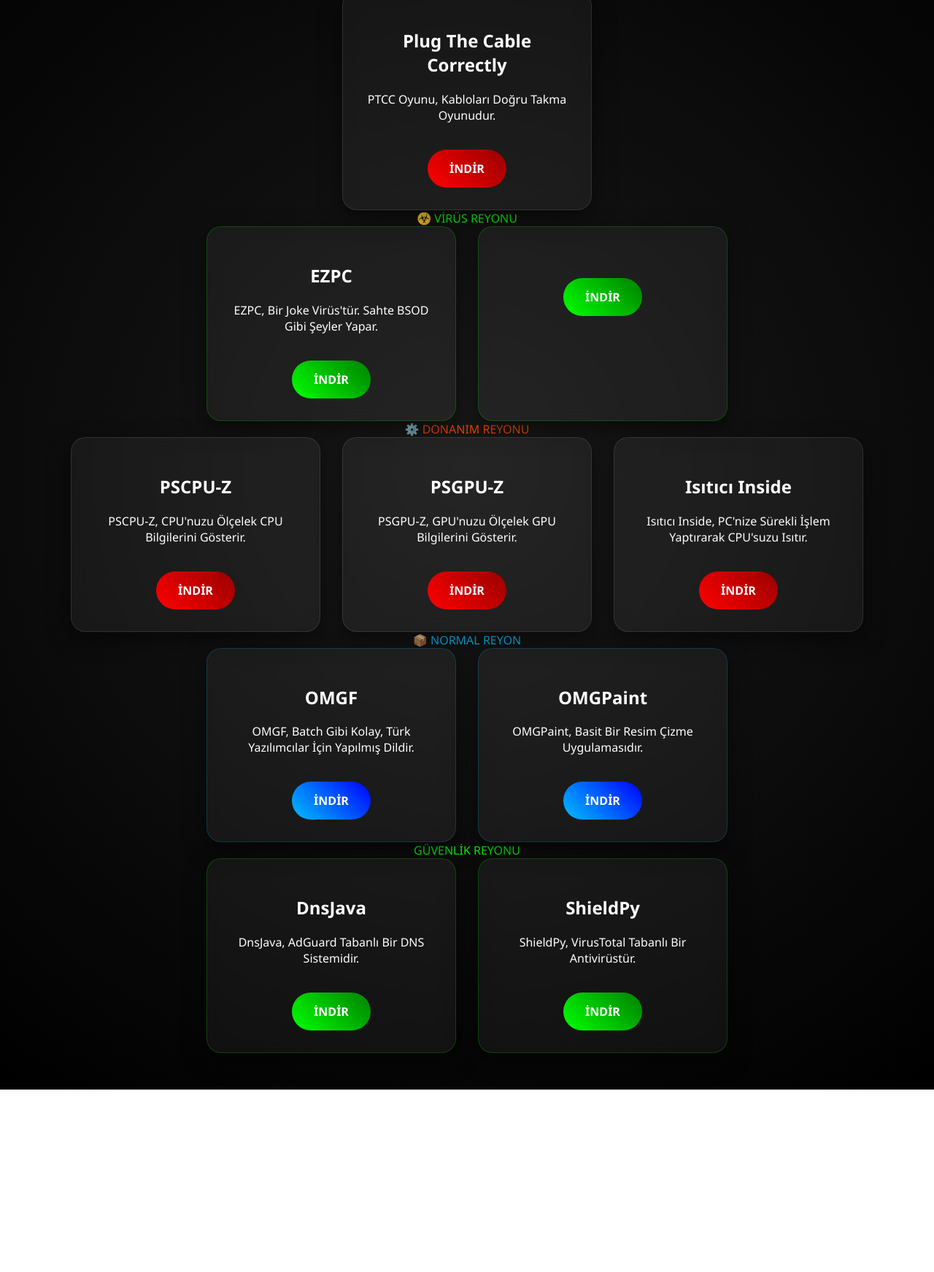
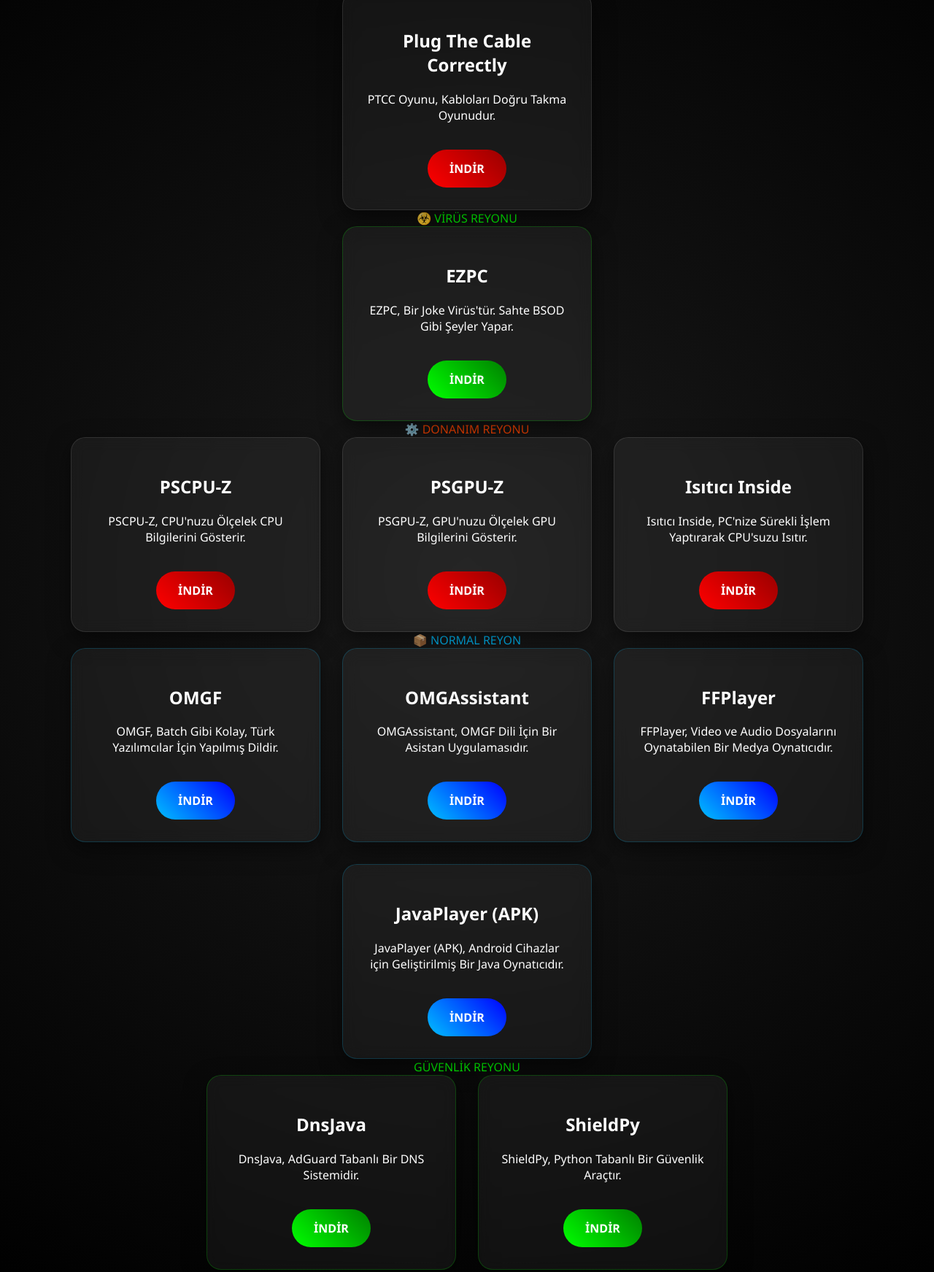
Before and after one commit to osmanmertgaming6134/OsmanMertGamingStore, a plain HTML site: page index.html in a window 1280 px wide. Shown: the part 216-1959 px from the top of the page at 73% size. Before the commit the page ends 1709 px from the top, so only its background shows below. Drawn offline with Linux system fonts and the light colour scheme.

Commit message:
OMGStore

```diff
--- a/index.html
+++ b/index.html
@@ -79,7 +79,6 @@
     <div class="category-title" style="color: #00ff00; border-color: #00ff00;">☣️ VİRÜS REYONU</div>
     <div class="container">
         <div class="app-card" style="border-color: rgba(0,255,0,0.2)"><h2>EZPC</h2><p>EZPC, Bir Joke Virüs'tür. Sahte BSOD Gibi Şeyler Yapar.</p><a href="https://github.com/osmanmertgaming6134/OsmanMertGamingStore/raw/main/EZPC%20Turkish.exe" class="download-btn" style="background: linear-gradient(45deg, #00ff00, #008000);">İNDİR</a></div>
-        <div class="app-card" style="border-color: rgba(0,255,0,0.2)"><h2></h2><p></p><a href="#" class="download-btn" style="background: linear-gradient(45deg, #00ff00, #008000);">İNDİR</a></div>
     </div>
 
     <!-- DONANIM REYONU -->
@@ -93,13 +92,15 @@
     <!-- NORMAL REYON -->
     <div class="category-title" style="color: #00bfff; border-color: #00bfff;">📦 NORMAL REYON</div>
     <div class="container">
-        <div class="app-card" style="border-color: rgba(0,191,255,0.2)"><h2>OMGF</h2><p>OMGF, Batch Gibi Kolay, Türk Yazılımcılar İçin Yapılmış Dildir.</p><a href="https://github.com/osmanmertgaming6134/OsmanMertGamingStore/raw/main/OMGF%20D%C3%BCzenleyici.exe" class="download-btn" style="background: linear-gradient(45deg, #00bfff, #0000ff);">İNDİR</a></div>
-        <div class="app-card" style="border-color: rgba(0,191,255,0.2)"><h2>OMGPaint</h2><p>OMGPaint, Basit Bir Resim Çizme Uygulamasıdır.</p><a href="https://github.com/osmanmertgaming6134/OsmanMertGamingStore/raw/main/OMGPaint.exe" class="download-btn" style="background: linear-gradient(45deg, #00bfff, #0000ff);">İNDİR</a></div>
+        <div class="app-card" style="border-color: rgba(0,191,255,0.2)"><h2>OMGF</h2><p>OMGF, Batch Gibi Kolay, Türk Yazılımcılar İçin Yapılmış Dildir.</p><a href="https://github.com/osmanmertgaming6134/OsmanMertGamingStore/raw/main/OMGF Düzenleyici.exe" class="download-btn" style="background: linear-gradient(45deg, #00bfff, #0000ff);">İNDİR</a></div>
+        <div class="app-card" style="border-color: rgba(0,191,255,0.2)"><h2>OMGAssistant</h2><p>OMGAssistant, OMGF Dili İçin Bir Asistan Uygulamasıdır.</p><a href="https://github.com/osmanmertgaming6134/OsmanMertGamingStore/releases/download/1.0/OMGAssistant.exe" class="download-btn" style="background: linear-gradient(45deg, #00bfff, #0000ff);">İNDİR</a></div>
+        <div class="app-card" style="border-color: rgba(0,191,255,0.2)"><h2>FFPlayer</h2><p>FFPlayer, Video ve Audio Dosyalarını Oynatabilen Bir Medya Oynatıcıdır.</p><a href="https://github.com/osmanmertgaming6134/OsmanMertGamingStore/releases/download/v1.0/FFPlayer.exe" class="download-btn" style="background: linear-gradient(45deg, #00bfff, #0000ff);">İNDİR</a></div>
+        <div class="app-card" style="border-color: rgba(0,191,255,0.2)"><h2>JavaPlayer (APK)</h2><p>JavaPlayer (APK), Android Cihazlar için Geliştirilmiş Bir Java Oynatıcıdır.</p><a href="https://github.com/osmanmertgaming6134/OsmanMertGamingStore/raw/main/JavaPlayer.apk" class="download-btn" style="background: linear-gradient(45deg, #00bfff, #0000ff);">İNDİR</a></div>
     </div>
     <div class="category-title" style="color: #00ff00; border-color: #00ff00;">GÜVENLİK REYONU</div>
     <div class="container">
-      <div class="app-card" style="border-color: rgba(0,255,0,0.2)"><h2>DnsJava</h2><p>DnsJava, AdGuard Tabanlı Bir DNS Sistemidir.</p><a href="https://github.com/osmanmertgaming6134/OsmanMertGamingStore/raw/main/DnsJava.exe" class="download-btn" style="background: linear-gradient(45deg, #00ff00, #008000);">İNDİR</a></div>
-      <div class="app-card" style="border-color: rgba(0,255,0,0.2)"><h2>ShieldPy</h2><p>ShieldPy, VirusTotal Tabanlı Bir Antivirüstür.</p><a href="https://github.com/osmanmertgaming6134/OsmanMertGamingStore/raw/main/ShieldPy.exe" class="download-btn" style="background: linear-gradient(45deg, #00ff00, #008000);">İNDİR</a></div>
+      <div class="app-card" style="border-color: rgba(0,255,0,0.2)"><h2>DnsJava</h2><p>DnsJava, AdGuard Tabanlı Bir DNS Sistemidir.</p><a href="https://github.com/osmanmertgaming6134/OsmanMertGamingStore/raw/main/DnsJava.jar" class="download-btn" style="background: linear-gradient(45deg, #00ff00, #008000);">İNDİR</a></div>
+      <div class="app-card" style="border-color: rgba(0,255,0,0.2)"><h2>ShieldPy</h2><p>ShieldPy, Python Tabanlı Bir Güvenlik Araçtır.</p><a href="https://github.com/osmanmertgaming6134/OsmanMertGamingStore/raw/main/ShieldPy.exe" class="download-btn" style="background: linear-gradient(45deg, #00ff00, #008000);">İNDİR</a></div>
     </div>
     </body>
 </html>
```
